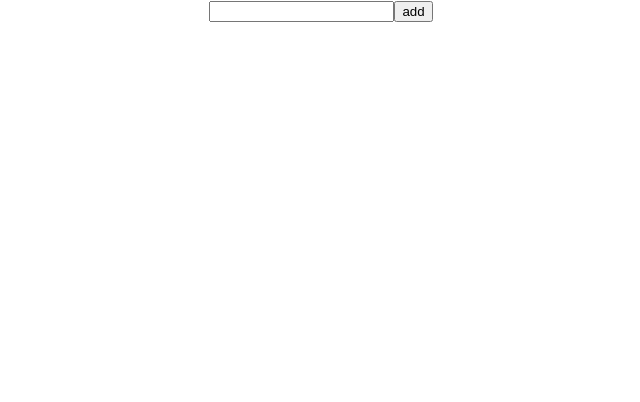
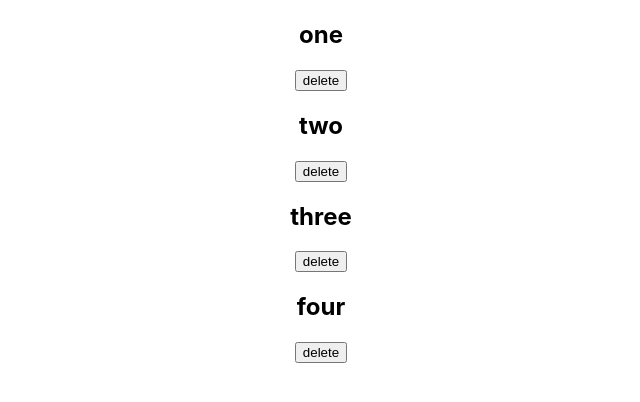
Before and after one commit to yussifm/React-tutorials, a React (Create React App) app: page / in a window 1280 px wide. Shown: the top 402 px of the page, without its empty margins (319-959 px from the left). Built offline with nearby package versions, Linux system fonts and the light colour scheme.

Commit message:
prop-drilling

```diff
--- /dev/null
+++ b/src/7-prop-drillling/basics.js
@@ -0,0 +1,44 @@
+import React, { useState, useEffect } from 'react';
+import {data} from "../Data/data";
+
+
+const Basics = () => {
+    const [people, setPeople] = useState(data);
+    const remvePerson = (id) => {
+        setPeople((people) => {
+           return people.filter(person => person.id !== id);
+       })
+    }
+
+    return (
+        <section>
+            <List people={people} removeperson={remvePerson}/>
+
+        </section>
+    )
+};
+
+const List = ({ people, removeperson }) => {
+    return (
+        <>
+            {people.map((person) => {
+                return (
+                    <Single key={person.id} {...person} removeperson={removeperson}/>
+                )
+            })}
+        </>
+    )
+
+};
+
+const Single = ({ id, name, removeperson }) => {
+    return <>
+        <div>
+            <h2>{name}</h2>
+            <button onClick = {() => removeperson(id)}>delete</button>
+        </div>
+        </>
+
+}
+
+export default Basics
--- a/src/App.js
+++ b/src/App.js
@@ -1,10 +1,10 @@
 import "./App.css";
-import Index from "./6-UseReducer/Index";
+import Basics from "./7-prop-drillling/basics";
 
 function App() {
 	return (
 		<div className="App">
-			<Index />
+			<Basics />
 		</div>
 	);
 }
```
